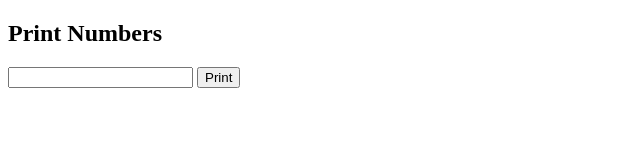
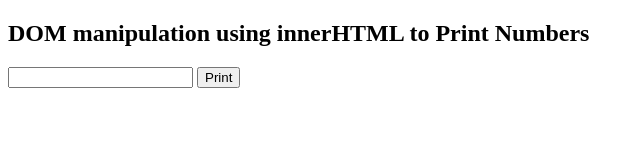
Before and after one commit to kamblekunal430/fullstackdev, a plain HTML site: page DOM/innerHTML/index.html in a window 1280 px wide. Shown: the whole page, without its empty margins (0-644 px from the left). Drawn offline with Linux system fonts and the light colour scheme.

Commit message:
innerHTML in DOM maniputation for printing number

```diff
--- a/DOM/innerHTML/index.html
+++ b/DOM/innerHTML/index.html
@@ -8,7 +8,7 @@
     <script src="script.js"></script>
   </head>
   <body>
-    <h2>Print Numbers</h2>
+    <h2>DOM manipulation using innerHTML to Print Numbers</h2>
 
     <input type="text" id="number" />
     <button id="print">Print</button>
```
